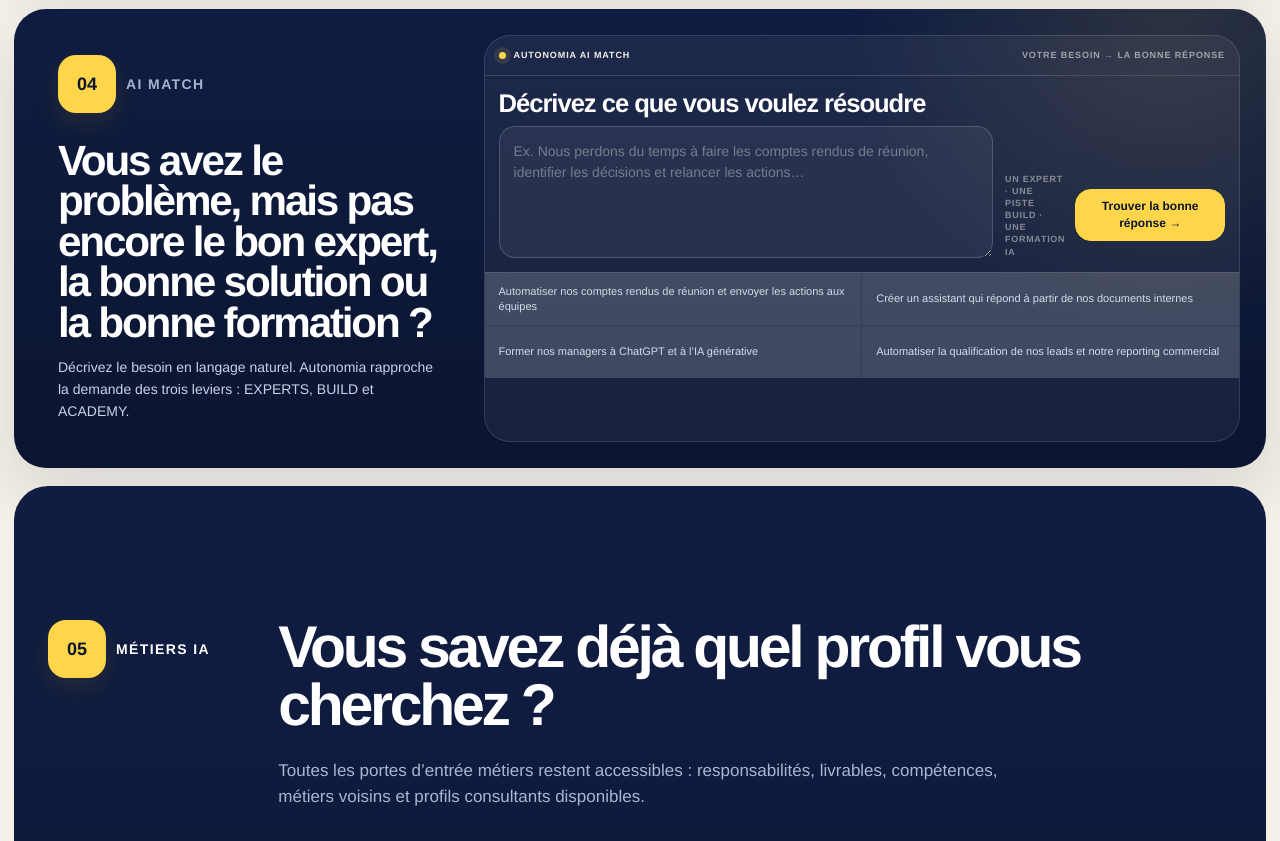
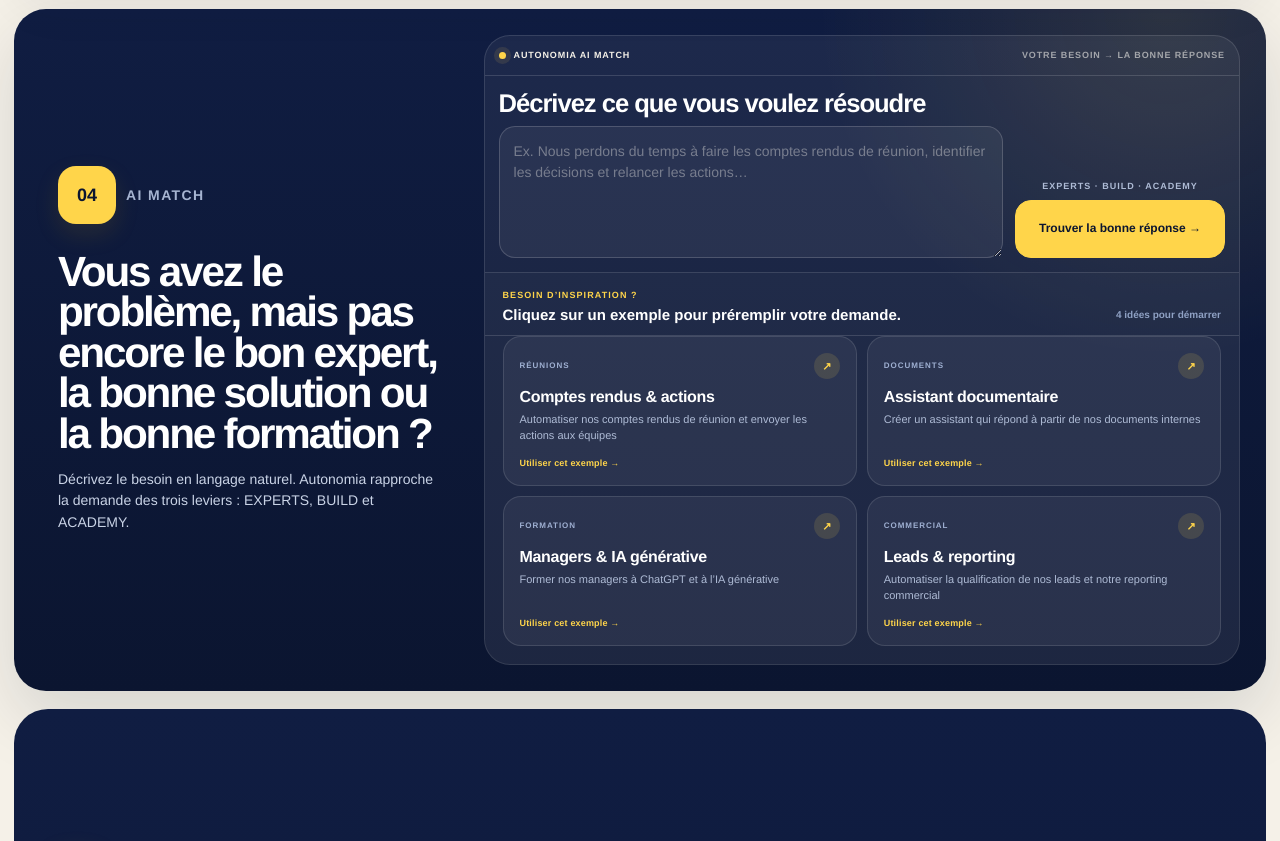
Before and after one commit to aristote-app/Autonomia-MCP, a Next.js app in the folder site/: page / in a window 1280 px wide. Shown: the part 1440-2281 px from the top of the page. Built offline with nearby package versions, Linux system fonts and the light colour scheme; no server answers.

Commit message:
feat(ai-match): make example suggestions explicit and interactive

```diff
--- a/site/components/SolutionFinder.js
+++ b/site/components/SolutionFinder.js
@@ -14,16 +14,32 @@ async function fetchWithTimeout(url, options = {}, timeoutMs = 10000) {
   }
 }
 
-import { useState } from "react";
+import { useRef, useState } from "react";
 import Link from "next/link";
 import { trackEvent, trackLeadConversion } from "@/lib/clientTracking";
 import { getClientAttribution } from "@/lib/clientAttribution";
 
 const EXAMPLES = [
-  "Automatiser nos comptes rendus de réunion et envoyer les actions aux équipes",
-  "Créer un assistant qui répond à partir de nos documents internes",
-  "Former nos managers à ChatGPT et à l’IA générative",
-  "Automatiser la qualification de nos leads et notre reporting commercial"
+  {
+    category: "RÉUNIONS",
+    title: "Comptes rendus & actions",
+    text: "Automatiser nos comptes rendus de réunion et envoyer les actions aux équipes"
+  },
+  {
+    category: "DOCUMENTS",
+    title: "Assistant documentaire",
+    text: "Créer un assistant qui répond à partir de nos documents internes"
+  },
+  {
+    category: "FORMATION",
+    title: "Managers & IA générative",
+    text: "Former nos managers à ChatGPT et à l’IA générative"
+  },
+  {
+    category: "COMMERCIAL",
+    title: "Leads & reporting",
+    text: "Automatiser la qualification de nos leads et notre reporting commercial"
+  }
 ];
 
 function routeLabel(route) {
@@ -34,6 +50,7 @@ function routeLabel(route) {
 }
 
 export default function SolutionFinder() {
+  const queryRef = useRef(null);
   const [query, setQuery] = useState("");
   const [status, setStatus] = useState("idle");
   const [result, setResult] = useState(null);
@@ -97,16 +114,22 @@ export default function SolutionFinder() {
       });
     } catch {
       setStatus("error");
-      setError("L’orientation n’a pas pu être générée. Vous pouvez réessayer ou utiliser la fiche besoin.");
+      setError("L’orientation n’a pas pu être générée. Vous pouvez réessayer ou démarrer depuis un autre exemple.");
     }
   }
 
   function chooseExample(example) {
-    setQuery(example);
+    setQuery(example.text);
     setError("");
+    window.requestAnimationFrame(() => {
+      queryRef.current?.focus();
+      const length = example.text.length;
+      queryRef.current?.setSelectionRange?.(length, length);
+    });
     trackEvent("solution_finder_example", {
       form_id: "home-solution-finder",
-      example
+      example: example.text,
+      category: example.category
     });
   }
 
@@ -232,14 +255,15 @@ export default function SolutionFinder() {
       <form className="solutionFinderForm" onSubmit={search}>
         <label htmlFor="autonomia-solution-query">Décrivez ce que vous voulez résoudre</label>
         <textarea
+          ref={queryRef}
           id="autonomia-solution-query"
           value={query}
           onChange={(event) => setQuery(event.target.value)}
           placeholder="Ex. Nous perdons du temps à faire les comptes rendus de réunion, identifier les décisions et relancer les actions…"
           rows={5}
         />
-        <div className="solutionFinderSubmit">
-          <span>Un expert · une piste BUILD · une Formation IA</span>
+        <div className="solutionFinderSubmit solutionFinderSubmitV19">
+          <small>EXPERTS · BUILD · ACADEMY</small>
           <button type="submit" disabled={status === "loading"}>
             {status === "loading" ? "Analyse en cours…" : "Trouver la bonne réponse →"}
           </button>
@@ -247,13 +271,34 @@ export default function SolutionFinder() {
       </form>
 
       {!result && (
-        <div className="solutionExamples" aria-label="Exemples de demandes">
-          {EXAMPLES.map((example) => (
-            <button type="button" key={example} onClick={() => chooseExample(example)}>
-              {example}
-            </button>
-          ))}
-        </div>
+        <section className="solutionExamplesWrapV19" aria-label="Exemples de demandes">
+          <div className="solutionExamplesHeadV19">
+            <div>
+              <small>BESOIN D’INSPIRATION ?</small>
+              <strong>Cliquez sur un exemple pour préremplir votre demande.</strong>
+            </div>
+            <span>4 idées pour démarrer</span>
+          </div>
+
+          <div className="solutionExamples solutionExamplesV19">
+            {EXAMPLES.map((example) => (
+              <button
+                type="button"
+                key={example.text}
+                onClick={() => chooseExample(example)}
+                aria-label={`Utiliser l’exemple : ${example.text}`}
+              >
+                <span className="solutionExampleMetaV19">
+                  <small>{example.category}</small>
+                  <b>↗</b>
+                </span>
+                <strong>{example.title}</strong>
+                <p>{example.text}</p>
+                <span className="solutionExampleActionV19">Utiliser cet exemple →</span>
+              </button>
+            ))}
+          </div>
+        </section>
       )}
 
       {error && <p className="solutionFinderError" role="alert">{error}</p>}
@@ -392,7 +437,7 @@ export default function SolutionFinder() {
                   <button type="submit" disabled={leadStatus === "sending"}>
                     {leadStatus === "sending" ? "Envoi…" : "Envoyer ma demande →"}
                   </button>
-                  <a href="#fiche-besoin">J’ai besoin d’un cadrage plus détaillé</a>
+                  <Link href="/start">J’ai besoin d’un cadrage plus détaillé</Link>
                 </div>
               </form>
             )}
```
Also changed, not shown: site/app/globals.css.
